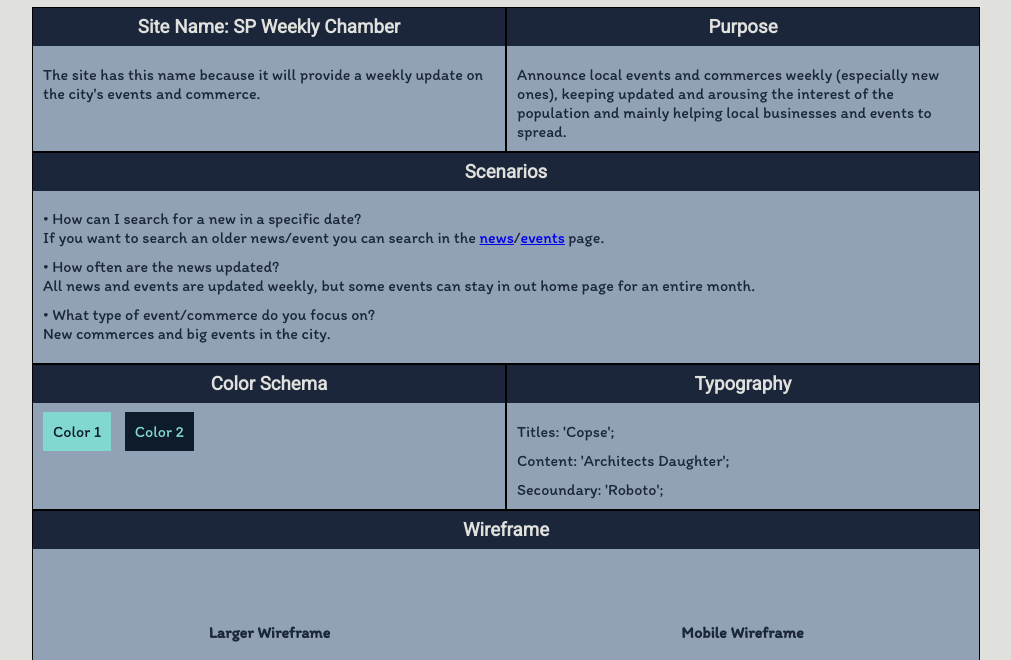
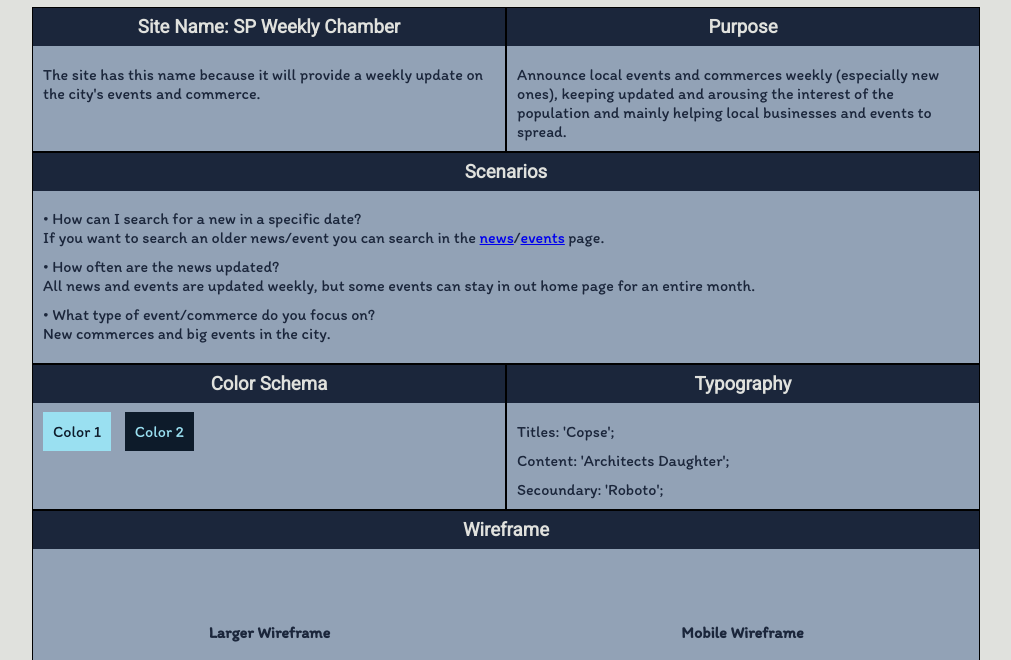
Before and after one commit to erickandreww/wdd230, a plain HTML site: page week01/chamber-site-plan.html in a window 1280 px wide. Shown: the part 112-772 px from the top of the page, without its empty margins (134-1145 px from the left). Drawn offline with Linux system fonts and the light colour scheme; a web font is replaced by a local one.

Commit message:
"update colors"

```diff
--- a/week01/styles/chamber-site-plan.css
+++ b/week01/styles/chamber-site-plan.css
@@ -77,14 +77,14 @@ div {
 }
 
 .color1 {
-    background-color: #81D8D0;
+    background-color: #9AE0F1;
     color: #0D1B2A;
     margin: 10px;
 }
 
 .color2 {
     background-color: #0D1B2A;
-    color: #81D8D0;
+    color: #9AE0F1;
 }
 
 img {
```
